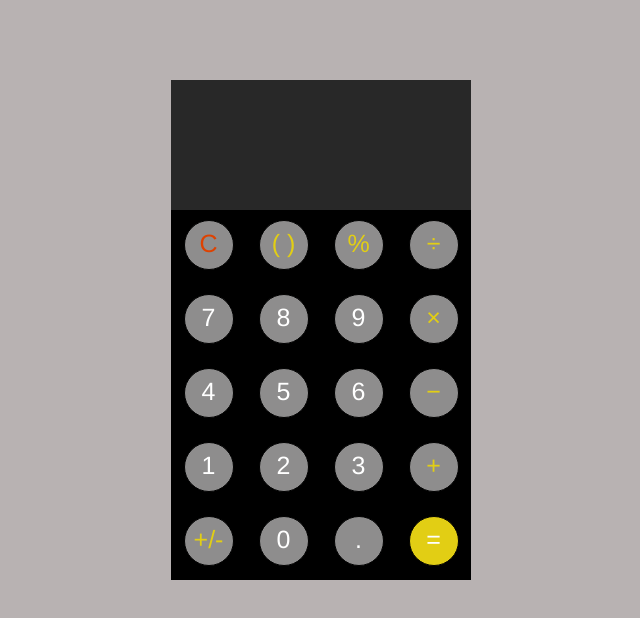
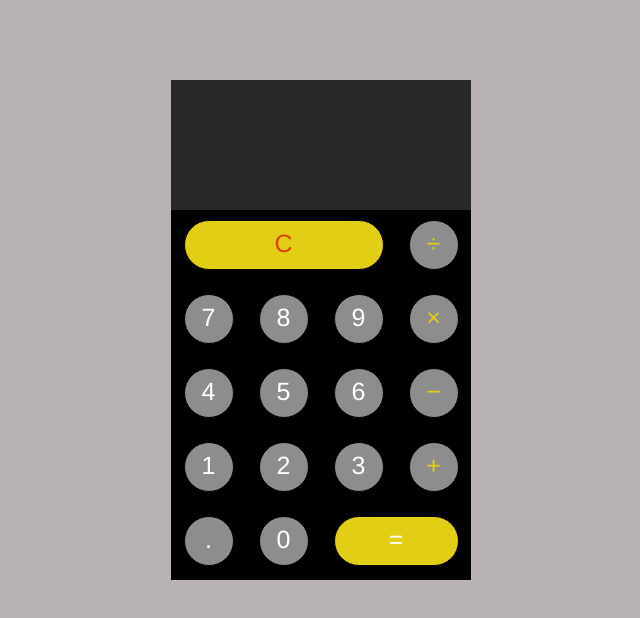
Before and after one commit to iCode-me/calculator, a plain HTML site: page index.html in a window 1280 px wide. Shown: the whole page, without its empty margins (319-959 px from the left). Drawn offline with Linux system fonts and the light colour scheme.

Commit message:
Button size updated after removing unused buttons

```diff
--- a/app.js
+++ b/app.js
@@ -28,14 +28,16 @@ number.forEach(item => {
 operator.forEach(item => {
   item.addEventListener("click", event => {
     firstNumber = display.innerHTML;
+    console.log(firstNumber);
     display.innerHTML="";
     symbol = item.innerHTML;
+    console.log(symbol);
   })
 })
 
 equals.addEventListener("click", event => {
   secondNumber = display.innerHTML;
-
+  console.log(secondNumber);
   if (symbol === "+") {
     result = Number(firstNumber) + Number(secondNumber);
     display.innerHTML = result;
--- a/dist/app.dev.js
+++ b/dist/app.dev.js
@@ -26,12 +26,15 @@ number.forEach(function (item) {
 operator.forEach(function (item) {
   item.addEventListener("click", function (event) {
     firstNumber = display.innerHTML;
+    console.log(firstNumber);
     display.innerHTML = "";
     symbol = item.innerHTML;
+    console.log(symbol);
   });
 });
 equals.addEventListener("click", function (event) {
   secondNumber = display.innerHTML;
+  console.log(secondNumber);
 
   if (symbol === "+") {
     result = Number(firstNumber) + Number(secondNumber);
--- a/index.html
+++ b/index.html
@@ -12,8 +12,8 @@
 <body>
   <div class="container">
     <div class="display"></div>
-    <div class="button operator brackets">( )</div>
-    <div class="button operator percentage">%</div>
+    <!-- <div class="button operator brackets">( )</div>
+    <div class="button operator percentage">%</div> -->
     <div class="button operator divide">÷</div>
     <div class="button num seven">7</div>
     <div class="button num eight">8</div>
@@ -24,7 +24,7 @@
     <div class="button num one">1</div>
     <div class="button num two">2</div>
     <div class="button num three">3</div>
-    <div class="button operator plusMinus">+/-</div>
+    <!-- <div class="button operator plusMinus">+/-</div> -->
     <div class="button clearAll">C</div>
     <div class="button equals">=</div>
     <div class="button operator plus">+</div>
--- a/style.scss
+++ b/style.scss
@@ -19,12 +19,11 @@
   grid-auto-flow: row;
   grid-template-areas:
     "display display display display"
-    "clearAll brackets percentage divide"
+    "clearAll clearAll clearAll divide"
     "seven eight nine multiplyy"
     "four five six minus"
     "one two three plus"
-    "plusMinus zeroZero dotDot equals";
-
+    "dotDot zeroZero equals equals";
 
   .display {
     width: 100%;
@@ -55,7 +54,7 @@
 
   .button:hover {
     background-color: rgb(77, 77, 77);
-    transition: 0.3s ease-in-out;
+    transition: 0.1s ease-in-out;
   }
 
   .num {
@@ -65,24 +64,26 @@
     color: #E2CE14;
   }
   .dotDot {
-    vertical-align: middle;
     color:rgb(255, 255, 255);
   }
   .clearAll {
     color: #de4200;
+    width: 200px;
+    background-color: #E2CE14;
   }
   .equals {
     background-color: #E2CE14;
     color:rgb(255, 255, 255);
+    width: 125px;
   }
 
 }
 
-.display{ grid-area: display; }
+.display { grid-area: display; }
 
-.brackets { grid-area: brackets; }
+// .brackets { grid-area: brackets; }
 
-.percentage { grid-area: percentage; }
+// .percentage { grid-area: percentage; }
 
 .divide { grid-area: divide; }
 
@@ -104,11 +105,11 @@
 
 .three { grid-area: three; }
 
-.plusMinus { grid-area: plusMinus; }
+// .plusMinus { grid-area: plusMinus; }
 
-.zero { grid-area: zeroZero; }
+.zeroZero { grid-area: zeroZero; }
 
-.dot { grid-area: dotDot; }
+.dotDot { grid-area: dotDot; }
 
 .equals { grid-area: equals; }
 
@@ -118,4 +119,4 @@
 
 .multiplyy { grid-area: multiplyy; }
 
-.clear { grid-area: clearAll; }
+.clearAll { grid-area: clearAll; }
```
Also changed, not shown: dist/style.css.
